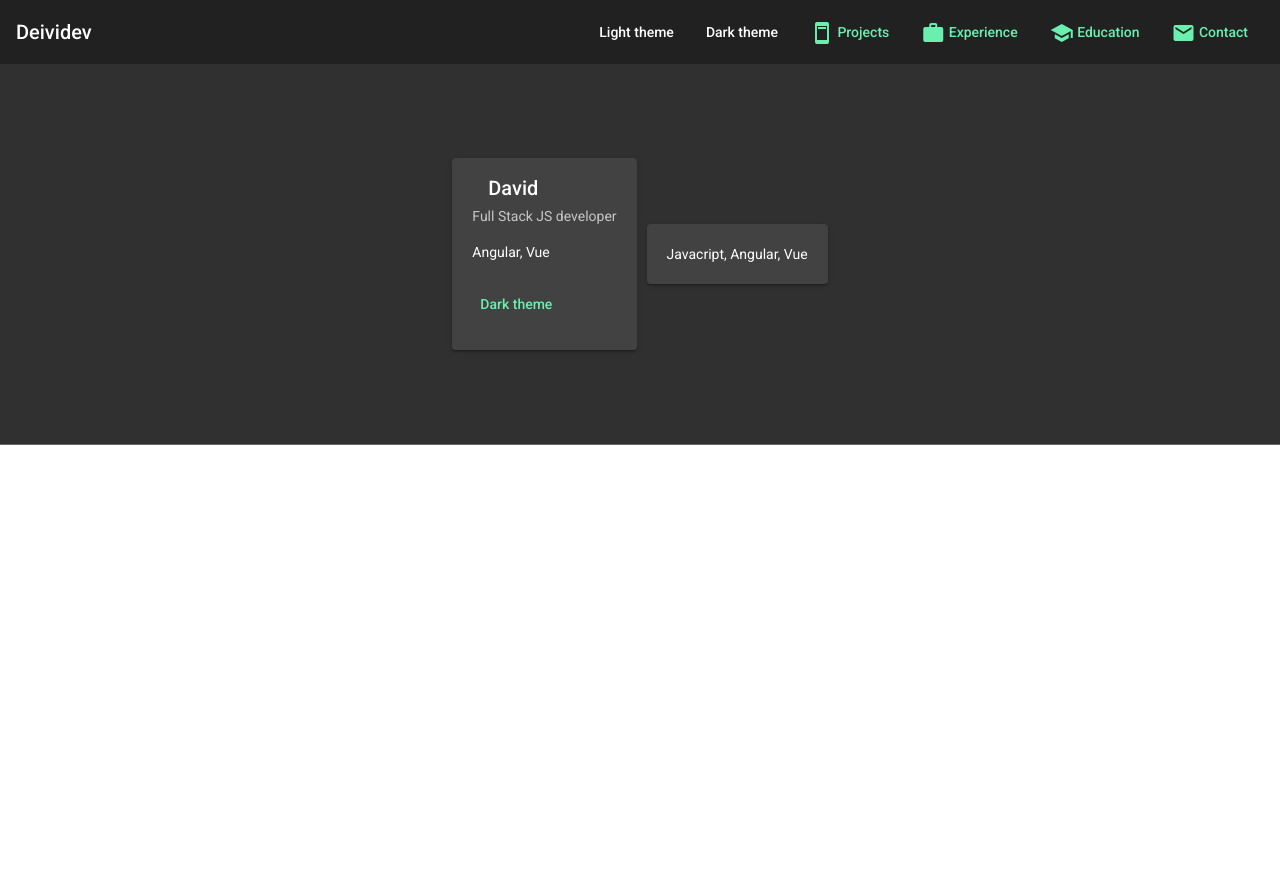
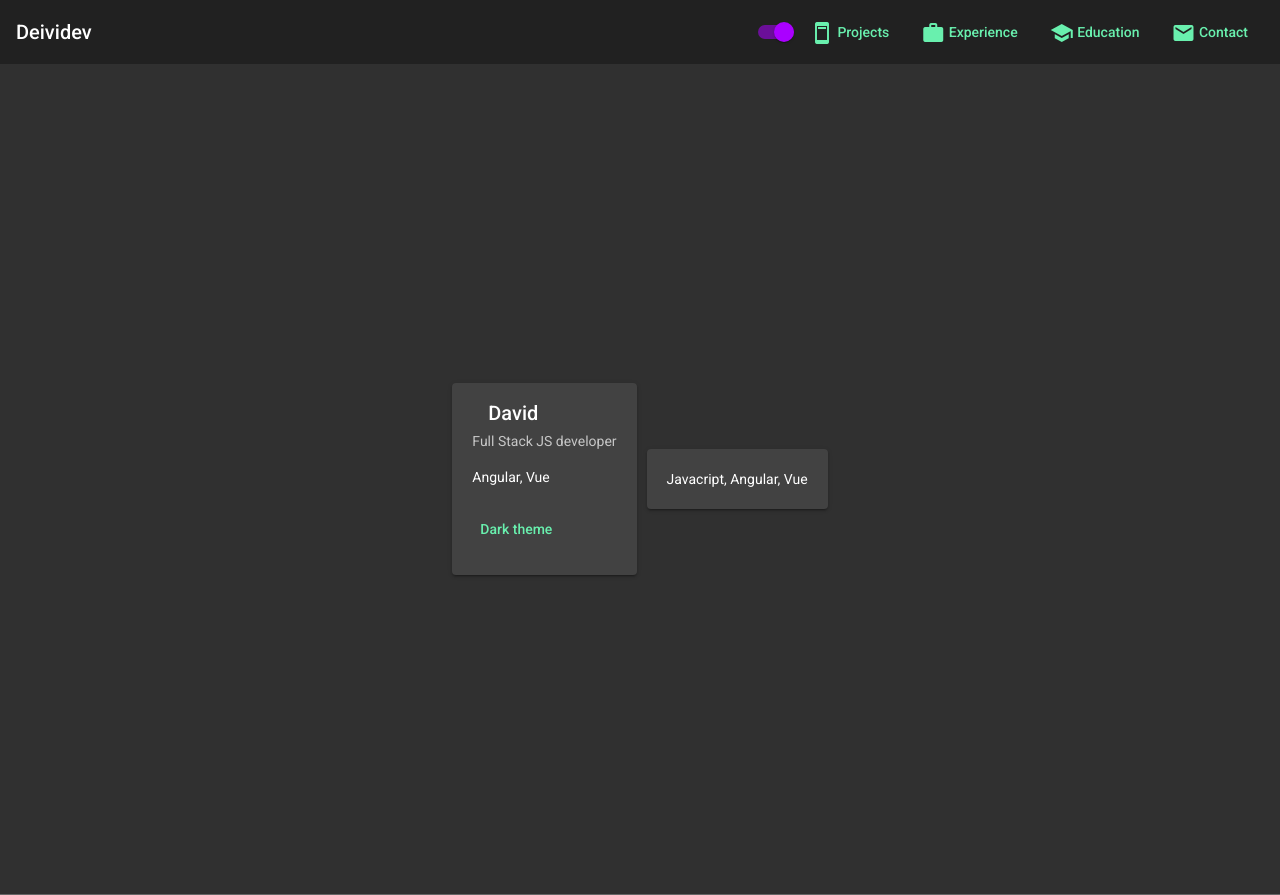
Before and after one commit to kylawamg/Portfolio-test, an Angular app: page /home in a window 1280 px wide. Before the commit the page ends 800 px from the top, so only its background shows below. Built offline with nearby package versions, Linux system fonts and the light colour scheme.

Commit message:
Added slide-toggle

```diff
--- a/src/app/material/material.module.ts
+++ b/src/app/material/material.module.ts
@@ -8,6 +8,7 @@ import { MatToolbarModule } from '@angular/material/toolbar';
 import { MatIconModule } from '@angular/material/icon';
 import { MatMenuModule } from '@angular/material/menu';
 import {MatDividerModule} from '@angular/material/divider';
+import {MatSlideToggleModule} from '@angular/material/slide-toggle';
 
 @NgModule({
   imports:  [
@@ -18,6 +19,7 @@ import {MatDividerModule} from '@angular/material/divider';
     FlexLayoutModule,
     MatDividerModule,
     MatMenuModule,
+    MatSlideToggleModule
   ],
   exports: [
     MatButtonModule,
@@ -27,6 +29,7 @@ import {MatDividerModule} from '@angular/material/divider';
     FlexLayoutModule,
     MatDividerModule,
     MatMenuModule,
+    MatSlideToggleModule
   ]
 })
 
--- a/src/app/shared/components/cover/cover.component.scss
+++ b/src/app/shared/components/cover/cover.component.scss
@@ -1,5 +1,5 @@
 .cover {
-  height: 350px;
+  height: 100vh;
   // background-color: #999;
   padding: 15px;
   display: flex;
--- a/src/app/shared/components/header/header.component.html
+++ b/src/app/shared/components/header/header.component.html
@@ -1,7 +1,16 @@
 <mat-toolbar fxLayout="row">
   <span fxFlex> Deividev</span>
-  <button mat-button (click)="changeTheme('light-theme')" >Light theme</button>
-  <button mat-button (click)="changeTheme('dark-theme')" >Dark theme</button>
+  <mat-slide-toggle
+    class="example-margin"
+    color="accent"
+    [checked]="checked"
+    (click)="changeTheme('light-theme')"
+    [ngClass]="checked ? 'light-theme' : 'dark-theme'"Change theme
+    >
+
+  </mat-slide-toggle>
+  <!-- <button mat-button (click)="changeTheme('light-theme')" >Light theme</button>
+  <button mat-button (click)="changeTheme('dark-theme')" >Dark theme</button> -->
   <button mat-button *ngFor="let item of menuItems" fxHide.xs color="primary">
       <mat-icon class="mr">{{item.icon}}</mat-icon>
       {{item.label}}
@@ -11,13 +20,12 @@
   </button>
 
   <mat-menu #dropMenu="matMenu">
-      <ng-container *ngFor="let item of menuItems" >
+      <ng-container *ngFor="let item of menuItems">
           <button mat-menu-item >
-              <mat-icon class="mr">{{item.icon}}</mat-icon>
+              <mat-icon class="mr" color="primary">{{item.icon}}</mat-icon>
               {{item.label}}
           </button>
           <mat-divider></mat-divider>
       </ng-container>
-
   </mat-menu>
 </mat-toolbar>
--- a/src/app/shared/components/header/header.component.ts
+++ b/src/app/shared/components/header/header.component.ts
@@ -28,14 +28,17 @@ export class HeaderComponent implements OnInit {
     },
   ];
 
-
+  checked = true;
 
   constructor(private compTheme: AppComponent ) { }
   ngOnInit(): void {
   }
 
   public changeTheme(nameClass): void {
+    !this.checked
     this.compTheme.onSetTheme(nameClass);
+
+
   }
 
 }
--- a/src/app/shared/shared.module.ts
+++ b/src/app/shared/shared.module.ts
@@ -17,7 +17,6 @@ import { CoverComponent } from './components/cover/cover.component'
     RouterModule,
     ReactiveFormsModule,
     MaterialModule,
-
   ],
   exports:  [
     HeaderComponent,
```
